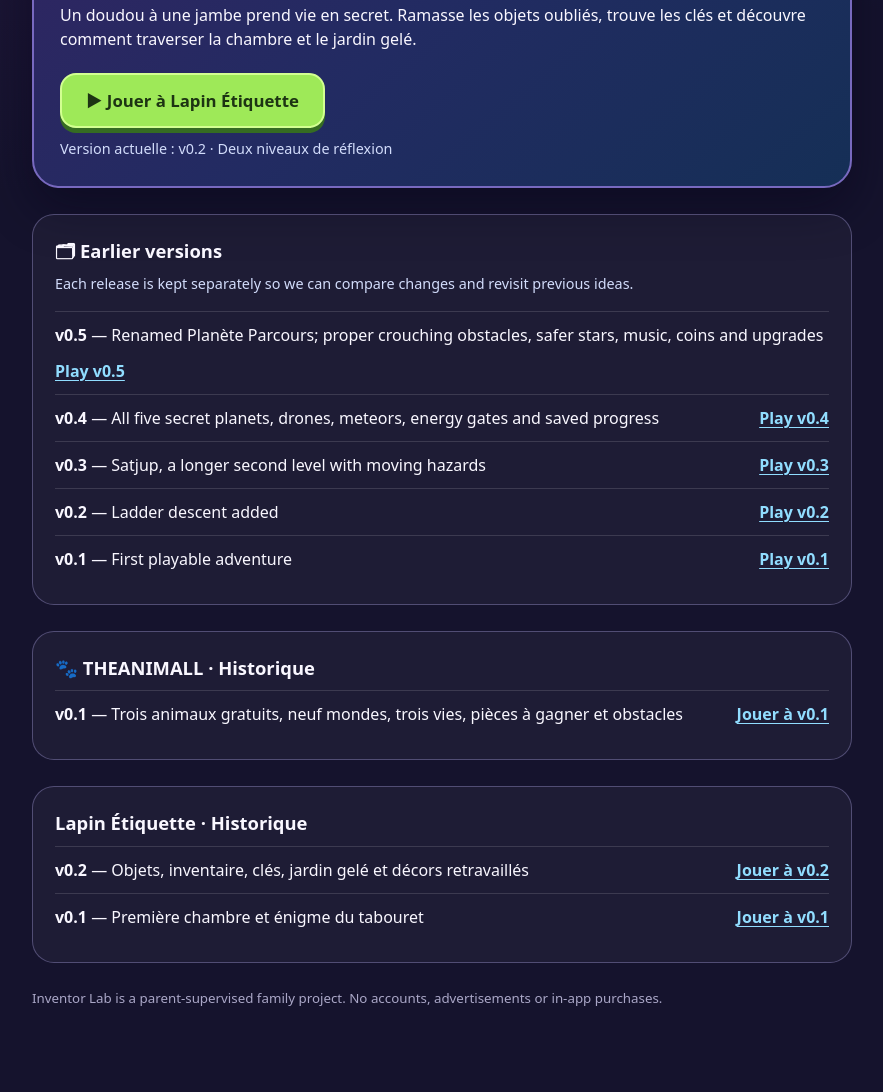
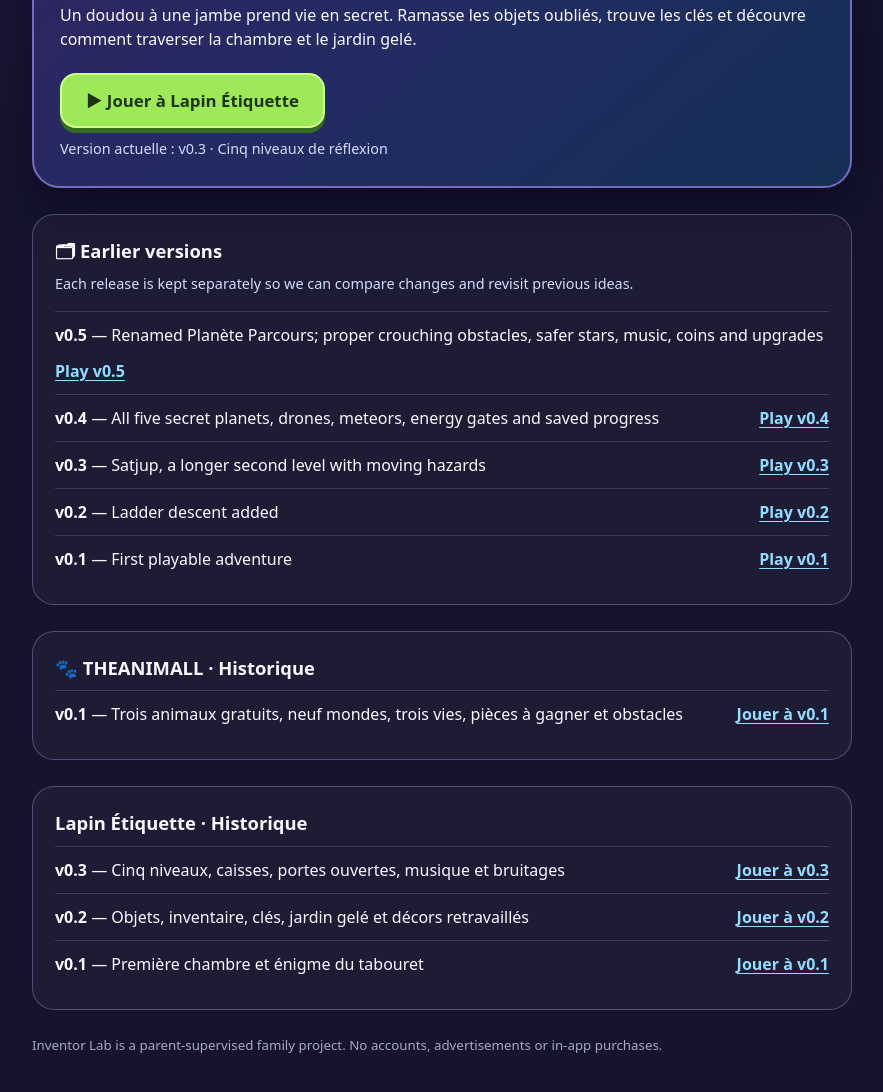
Before and after one commit to inventor-lab-games/inventor-lab-games, a plain HTML site: page index.html in a window 1280 px wide. Shown: the part 1655-2747 px from the top of the page, without its empty margins (198-1081 px from the left). Before the commit the page ends 2724 px from the top, so only its background shows below. Drawn offline with Linux system fonts and the light colour scheme; no server answers.

Commit message:
Library: Lapin Étiquette v0.3 and archive

```diff
--- a/index.html
+++ b/index.html
@@ -55,7 +55,7 @@ small{display:block;margin-top:26px;color:#aaa7c7}
 <div class="meta">Version actuelle : v0.1 · Sur ordinateur ou iPad</div>
 </div>
 </section>
-<section class="card" aria-labelledby="lapin-title" style="margin-top:24px"><div class="illustration" aria-hidden="true">🐰 🛏️ 🧩</div><div class="content"><div class="eyebrow">Mission 3 · Réflexion et logique</div><h2 id="lapin-title">Lapin Étiquette</h2><p>Un doudou à une jambe prend vie en secret. Ramasse les objets oubliés, trouve les clés et découvre comment traverser la chambre et le jardin gelé.</p><a class="action" href="./lapin-etiquette/">▶ Jouer à Lapin Étiquette</a><div class="meta">Version actuelle : v0.2 · Deux niveaux de réflexion</div></div></section>
+<section class="card" aria-labelledby="lapin-title" style="margin-top:24px"><div class="illustration" aria-hidden="true">🐰 🛏️ 🧩</div><div class="content"><div class="eyebrow">Mission 3 · Réflexion et logique</div><h2 id="lapin-title">Lapin Étiquette</h2><p>Un doudou à une jambe prend vie en secret. Ramasse les objets oubliés, trouve les clés et découvre comment traverser la chambre et le jardin gelé.</p><a class="action" href="./lapin-etiquette/">▶ Jouer à Lapin Étiquette</a><div class="meta">Version actuelle : v0.3 · Cinq niveaux de réflexion</div></div></section>
 <section class="history" aria-labelledby="versions">
 <h3 id="versions">🗂 Earlier versions</h3>
 <p class="meta">Each release is kept separately so we can compare changes and revisit previous ideas.</p>
@@ -69,7 +69,7 @@ small{display:block;margin-top:26px;color:#aaa7c7}
 <h3 id="theanimall-versions">🐾 THEANIMALL · Historique</h3>
 <div class="version"><span><strong>v0.1</strong> — Trois animaux gratuits, neuf mondes, trois vies, pièces à gagner et obstacles</span><a href="./theanimall/versions/v0.1/">Jouer à v0.1</a></div>
 </section>
-<section class="history" aria-labelledby="lapin-versions"><h3 id="lapin-versions">Lapin Étiquette · Historique</h3><div class="version"><span><strong>v0.2</strong> — Objets, inventaire, clés, jardin gelé et décors retravaillés</span><a href="./lapin-etiquette/versions/v0.2/">Jouer à v0.2</a></div><div class="version"><span><strong>v0.1</strong> — Première chambre et énigme du tabouret</span><a href="./lapin-etiquette/versions/v0.1/">Jouer à v0.1</a></div></section>
+<section class="history" aria-labelledby="lapin-versions"><h3 id="lapin-versions">Lapin Étiquette · Historique</h3><div class="version"><span><strong>v0.3</strong> — Cinq niveaux, caisses, portes ouvertes, musique et bruitages</span><a href="./lapin-etiquette/versions/v0.3/">Jouer à v0.3</a></div><div class="version"><span><strong>v0.2</strong> — Objets, inventaire, clés, jardin gelé et décors retravaillés</span><a href="./lapin-etiquette/versions/v0.2/">Jouer à v0.2</a></div><div class="version"><span><strong>v0.1</strong> — Première chambre et énigme du tabouret</span><a href="./lapin-etiquette/versions/v0.1/">Jouer à v0.1</a></div></section>
 <small>Inventor Lab is a parent-supervised family project. No accounts, advertisements or in-app purchases.</small>
 </main>
 <script id="latestReleaseSync">
```
